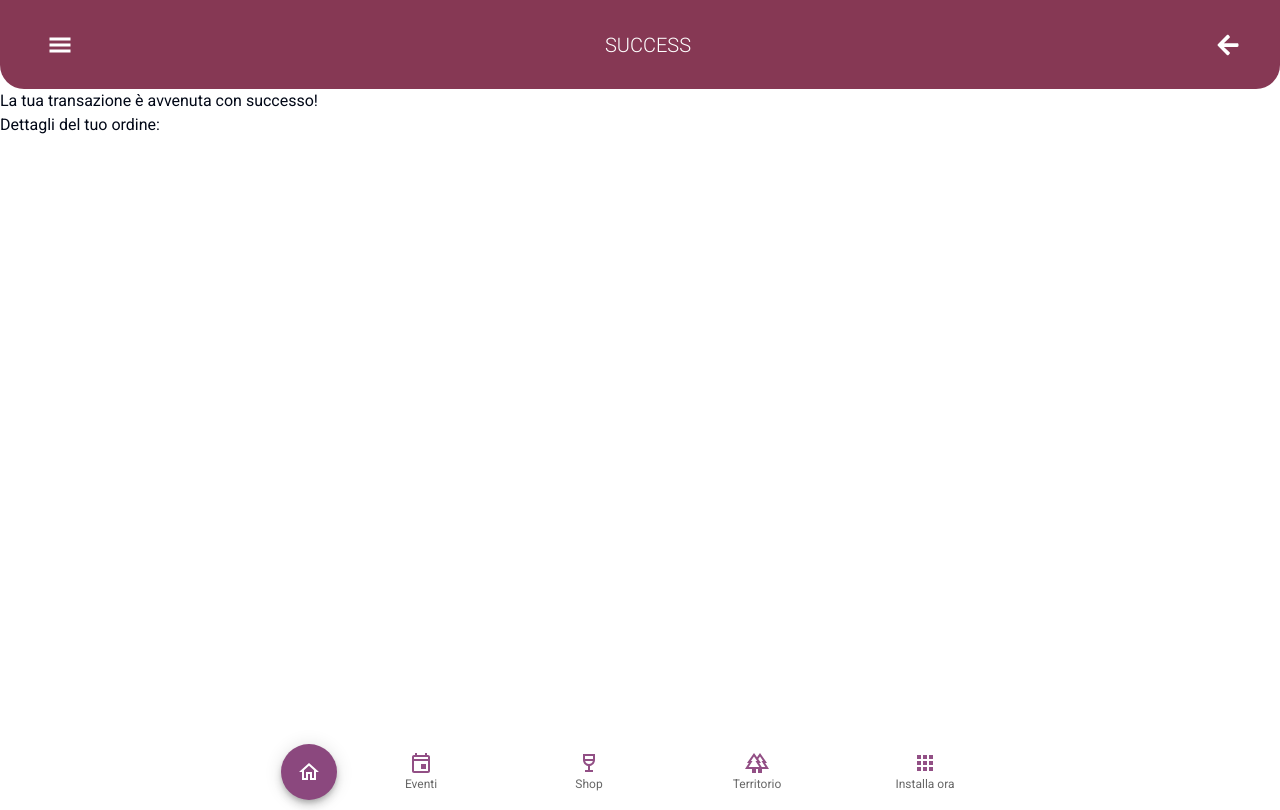
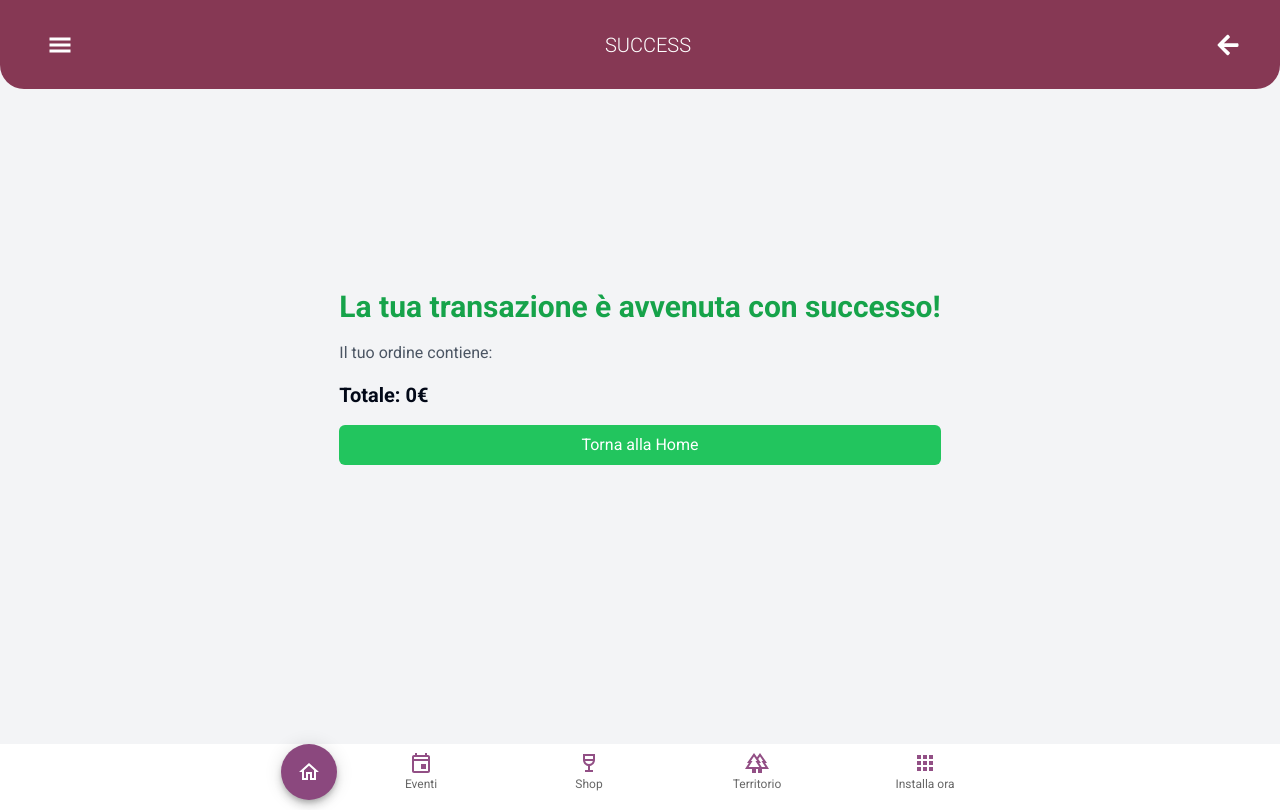
Before and after one commit to gabrimarch3/Hunt4Taste, a Next.js app: page /success in a window 1280 px wide. Built offline with nearby package versions, Linux system fonts and the light colour scheme.

Commit message:
completed success page

```diff
--- a/app/success/page.jsx
+++ b/app/success/page.jsx
@@ -1,26 +1,72 @@
 "use client";
+
 import React, { useContext } from "react";
 import { useCart } from "../context/CartContex";
 import NavigationHeader from "../components/NavigationHeader";
 import Footer from "../components/Footer";
+import { useRouter } from "next/navigation";
 
 const SuccessPage = () => {
-  const { cartItems } = useCart();
+  const { cartItems, clearCart } = useCart();
+  const router = useRouter();
+
+  const handleGoHome = () => {
+    clearCart();
+    router.push("/");
+  };
+
+  const totalPrice = cartItems.reduce(
+    (total, item) => total + item.quantity * item.price,
+    0
+  );
 
   return (
-    <div className="flex flex-col min-h-screen">
+    <div className="flex flex-col min-h-screen bg-gray-100">
       <NavigationHeader />
-      <div>
-        <h1>La tua transazione è avvenuta con successo!</h1>
-        <h2>Dettagli del tuo ordine:</h2>
-        <ul>
-          {cartItems.map((item) => (
-            <li key={item.id}>
-              {item.name} - Quantità: {item.quantity}
-            </li>
-          ))}
-        </ul>
+
+      <div className="flex-grow flex items-center justify-center">
+        <div className="max-w-2xl mx-auto p-4">
+          <h1 className="text-3xl font-bold text-green-600 mb-4">
+            La tua transazione è avvenuta con successo!
+          </h1>
+
+          <p className="text-gray-600">Il tuo ordine contiene:</p>
+
+          <ul className="list-disc list-inside">
+            {cartItems.map((item) => (
+              <li
+                key={item.id}
+                className="flex items-center text-gray-600 mb-2"
+              >
+                <img
+                  src={item.imageUrl}
+                  alt={item.name}
+                  className="w-16 h-16 rounded-md mr-4"
+                />
+                <div>
+                  <p>{item.name}</p>
+                  <p className="text-sm text-gray-500">
+                    Quantità: {item.quantity} x {item.price}€ ={" "}
+                    {item.quantity * item.price}€
+                  </p>
+                </div>
+              </li>
+            ))}
+          </ul>
+
+          <p className="text-xl font-bold mt-4">
+            Totale: {totalPrice}€
+          </p>
+
+          <button
+            className="bg-green-500 text-white px-4 py-2 rounded-md hover:bg-green-600 mt-4 w-full"
+            onClick={handleGoHome}
+          >
+            Torna alla Home
+          </button>
+        </div>
       </div>
+
       <div className="mt-auto">
         <Footer />
       </div>
```
